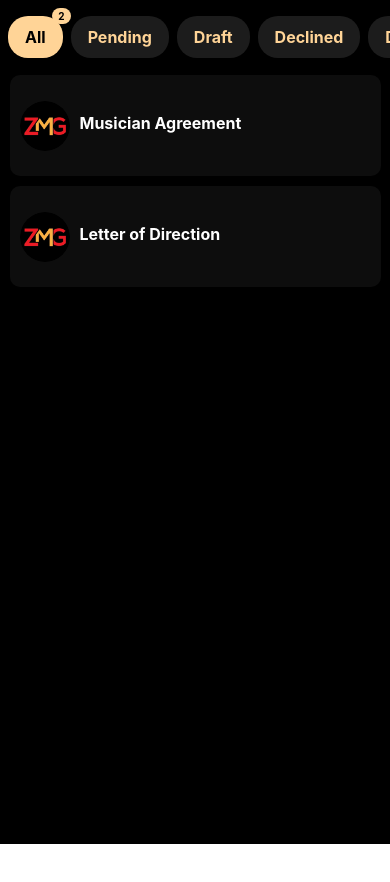
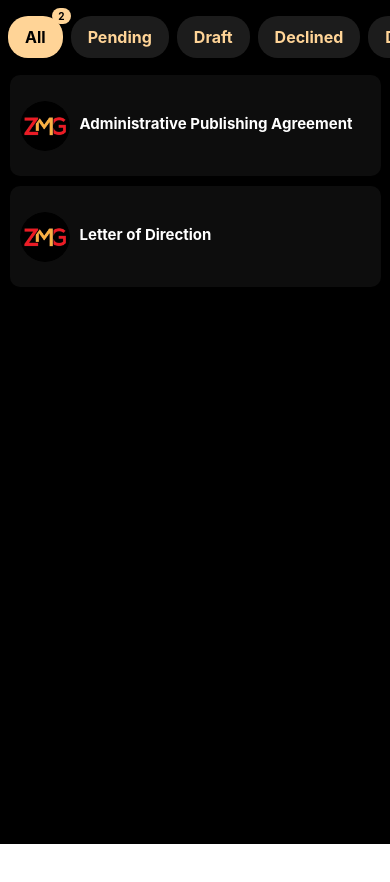
Before and after one commit to NaumanRecat/ZoahMusicGroup, a React Native app: screen /Document in a window 390 px wide. Shown: the top 882 px of the page. Built offline with nearby package versions, Linux system fonts and the light colour scheme.

Commit message:
Milestone Changes

```diff
--- a/screen/AgreementNew.js
+++ b/screen/AgreementNew.js
@@ -13,7 +13,7 @@ const AgreementNew = (props) => {
     return (
         <View style={{ flex: 1, backgroundColor: BackgroundClr }}>
             <Header onBackPress={() => props.navigation.navigate('BottomTabNavigator')} icon />
-            <Text style={{ fontSize: H(2.8), color: 'red', marginLeft: W(3), marginTop: H(4) }} >MUSICIAN AGREEMENT</Text>
+            <Text style={{ fontSize: H(2.8), color: 'red', marginLeft: W(3), marginTop: H(4) }} >Administrative Publishing Agreement</Text>
 
             <ScrollView style={{ marginRight: W(3), padding: 5 }} showsVerticalScrollIndicator={false}>
 
--- a/screen/navigator/Document.js
+++ b/screen/navigator/Document.js
@@ -13,7 +13,7 @@ const Document = (props) => {
     ]);
 
     const [show, setShow] = useState([
-        { title: 'Musician Agreement', image: require('../assests/Ellipse1.png') },
+        { title: 'Administrative Publishing Agreement', image: require('../assests/Ellipse1.png') },
         { title: 'Letter of Direction', image: require('../assests/Ellipse1.png') }
     ]);
 
@@ -88,7 +88,7 @@ const Document = (props) => {
         return (
             <TouchableOpacity
                 onPress={() => {
-                   if(item?.title === 'Musician Agreement'){
+                   if(item?.title === 'Administrative Publishing Agreement'){
                         props.navigation.navigate('AgreementNew');
                    } else {
                         props.navigation.navigate('AgreementNewLetter');
@@ -118,7 +118,7 @@ const Document = (props) => {
                 <View style={{ flex: 1 }}>
                     <Text style={{
                         color: '#ffffff',
-                        fontSize: 16,
+                        fontSize: 15,
                         fontWeight: 'bold',
                         marginBottom: 5,
                     }}>
```
